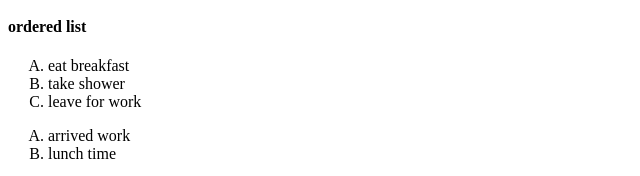
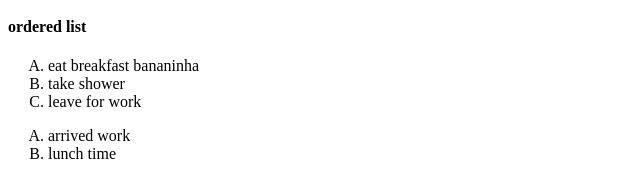
Before and after one commit to codeblack2301/codecheck001, a plain HTML site: page index3.html in a window 1280 px wide. Shown: the part 144-320 px from the top of the page, 0-640 px from the left. Drawn offline with Linux system fonts and the light colour scheme.

Commit message:
bananinha

```diff
--- a/index3.html
+++ b/index3.html
@@ -13,7 +13,7 @@
     <li>cheese</li>
     <h4>ordered list</h4>
     <ol type="A">
-        <li>eat breakfast</li>
+        <li>eat breakfast bananinha </li>
         <li>take shower</li>
         <li>leave for work</li>
     </ol>
```
